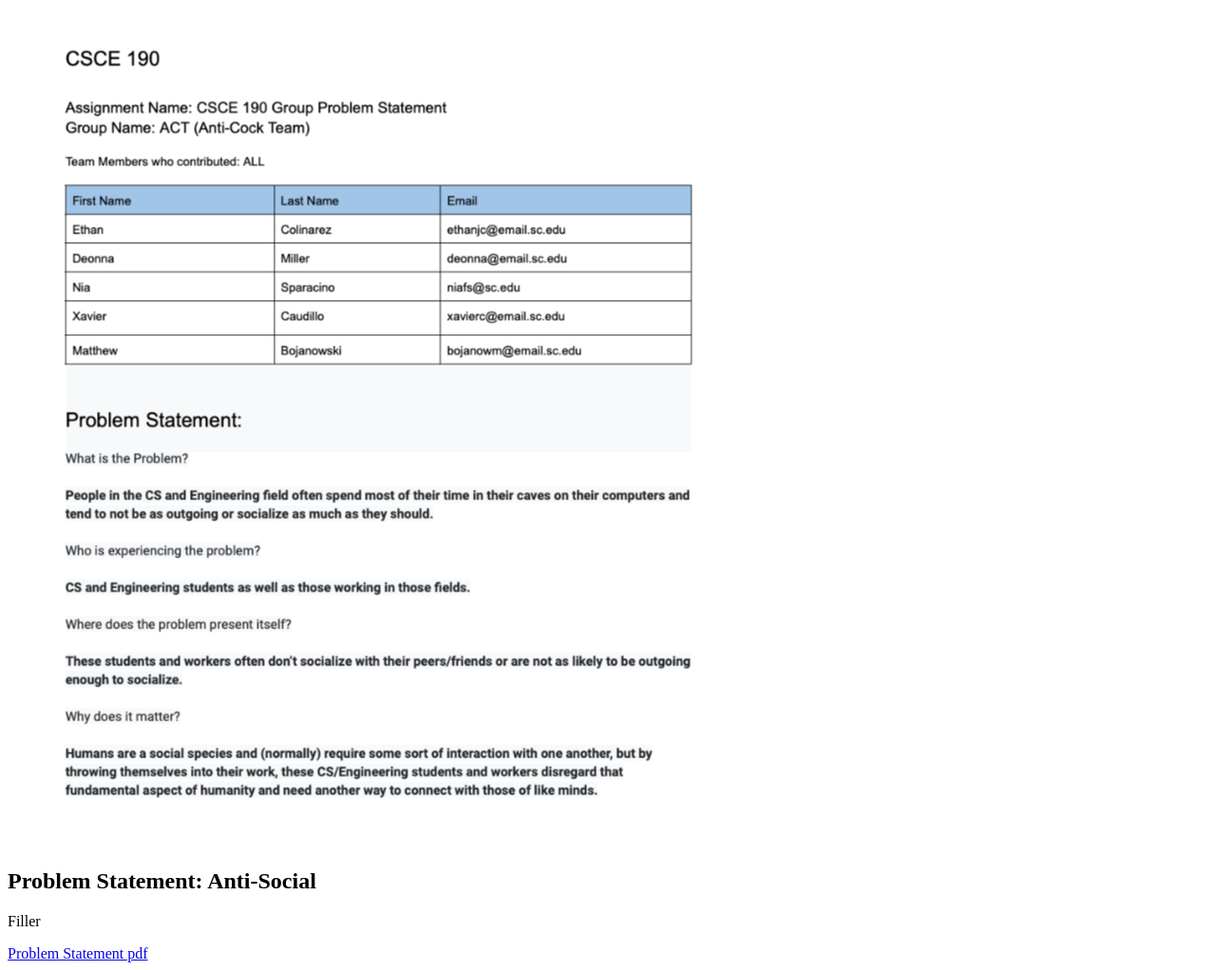
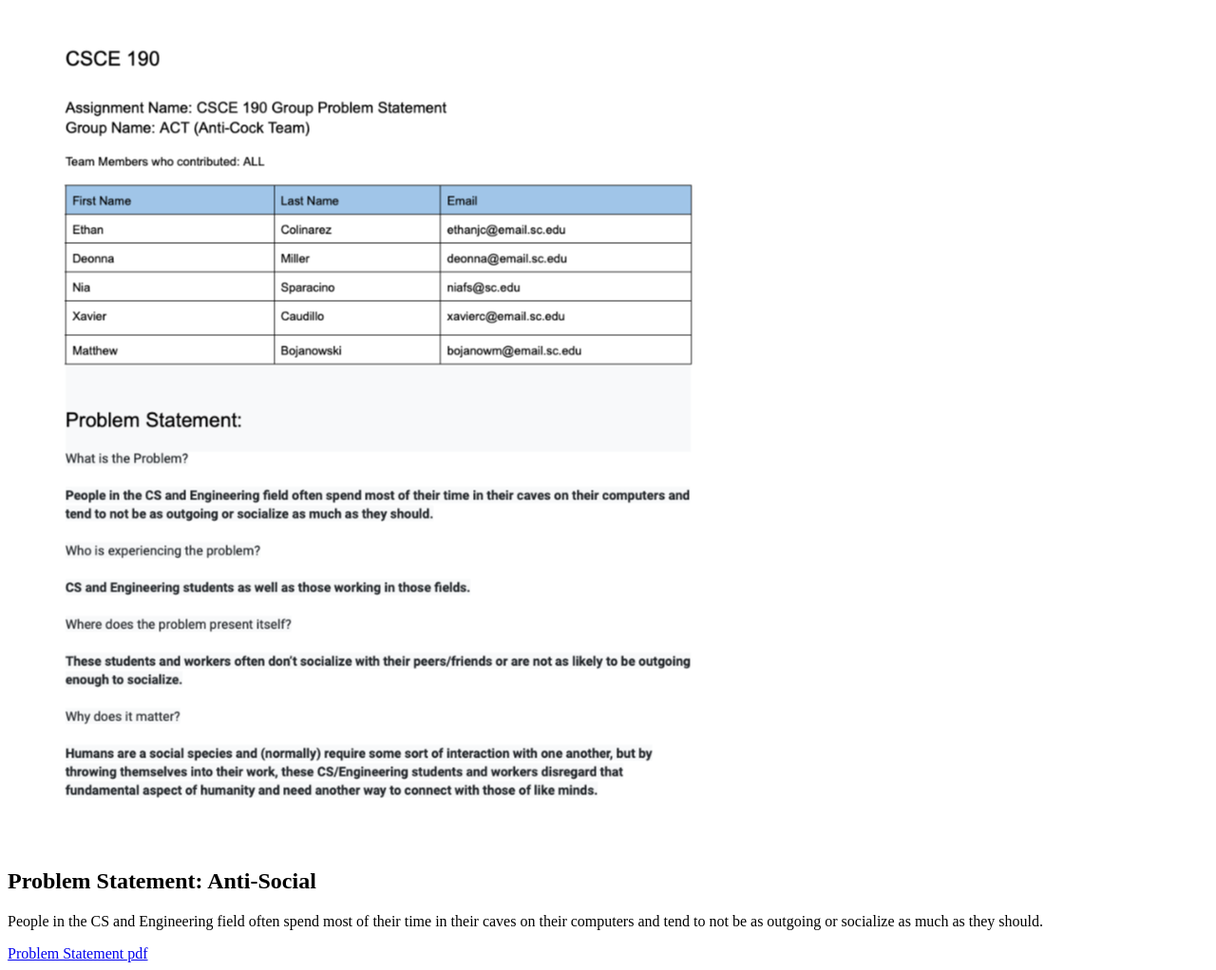
Before and after one commit to EthanColinarez/EthanColinarez.github.io, a plain HTML site: page index.html in a window 1280 px wide. Shown: the part 61-1083 px from the top of the page at 95% size. Drawn offline with Linux system fonts and the light colour scheme.

Commit message:
Add files via upload

```diff
--- a/index.html
+++ b/index.html
@@ -10,7 +10,7 @@
             <section class="ass-details">
                 <h2>Problem Statement: Anti-Social</h2>
                 <p>
-                    Filler
+                    People in the CS and Engineering field often spend most of their time in their caves on their computers and tend to not be as outgoing or socialize as much as they should.
                 </p>
                 <a href="files/CSCE 190 Problem Statement - ACT-2.pdf"> Problem Statement pdf </a>
             </section>
```
